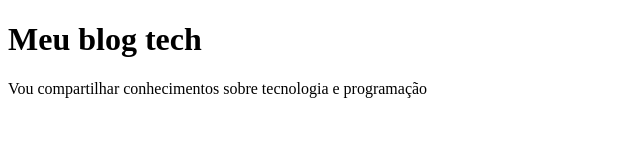
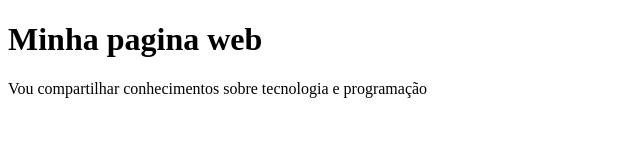
Before and after one commit to luizzin108/procramacao-front-end_Luiz-gustavo_1mb, a plain HTML site: page index.html in a window 1280 px wide. Shown: the whole page, without its empty margins (0-640 px from the left). Drawn offline with Linux system fonts and the light colour scheme.

Commit message:
troquei o nome

```diff
--- a/index.html
+++ b/index.html
@@ -9,8 +9,7 @@
 </head>
 
 <body>
-    <h1>Meu blog tech</h1>
+    <h1>Minha pagina web</h1>
     <p>Vou compartilhar conhecimentos sobre tecnologia e programação</p>
 </body>
-
 </html>
```
